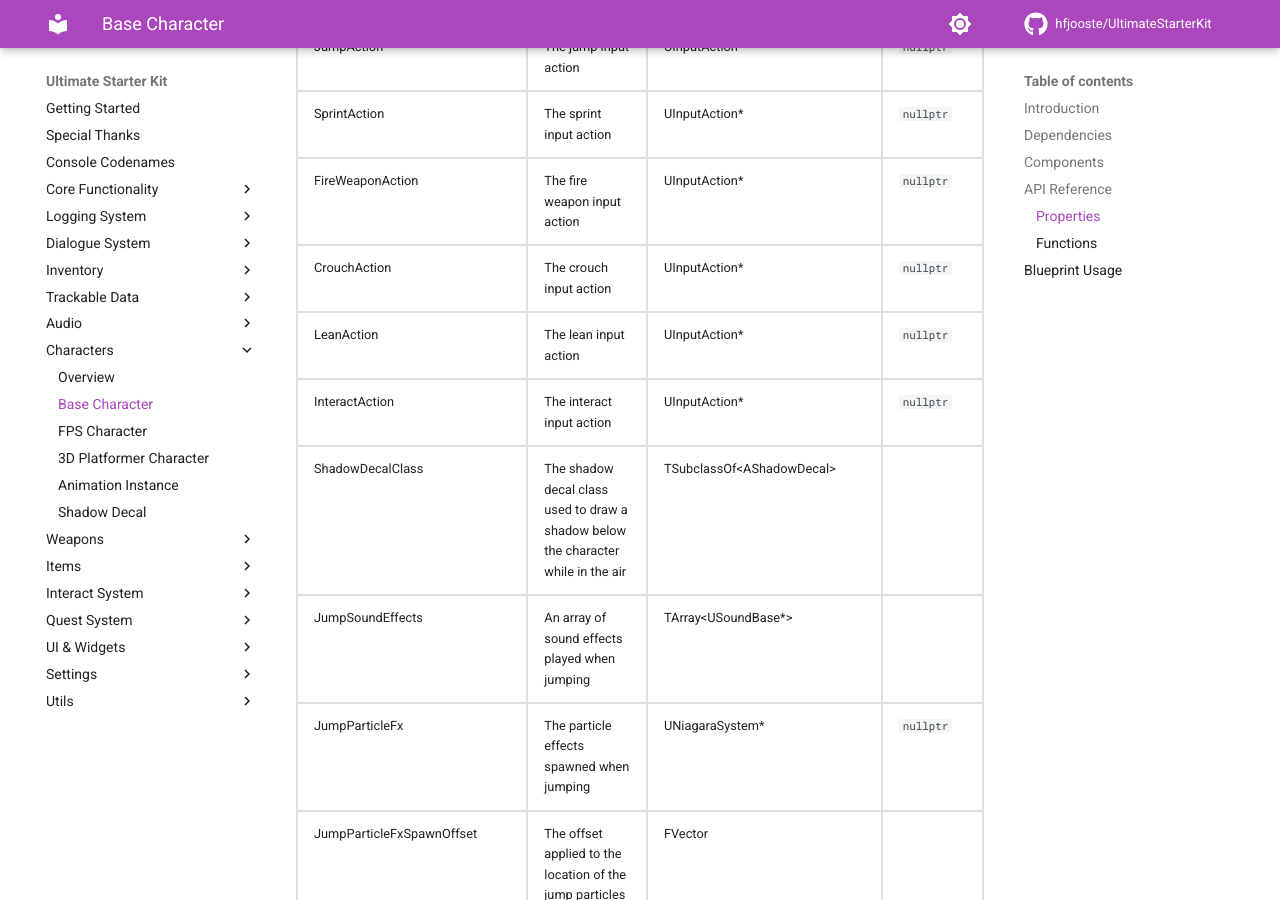
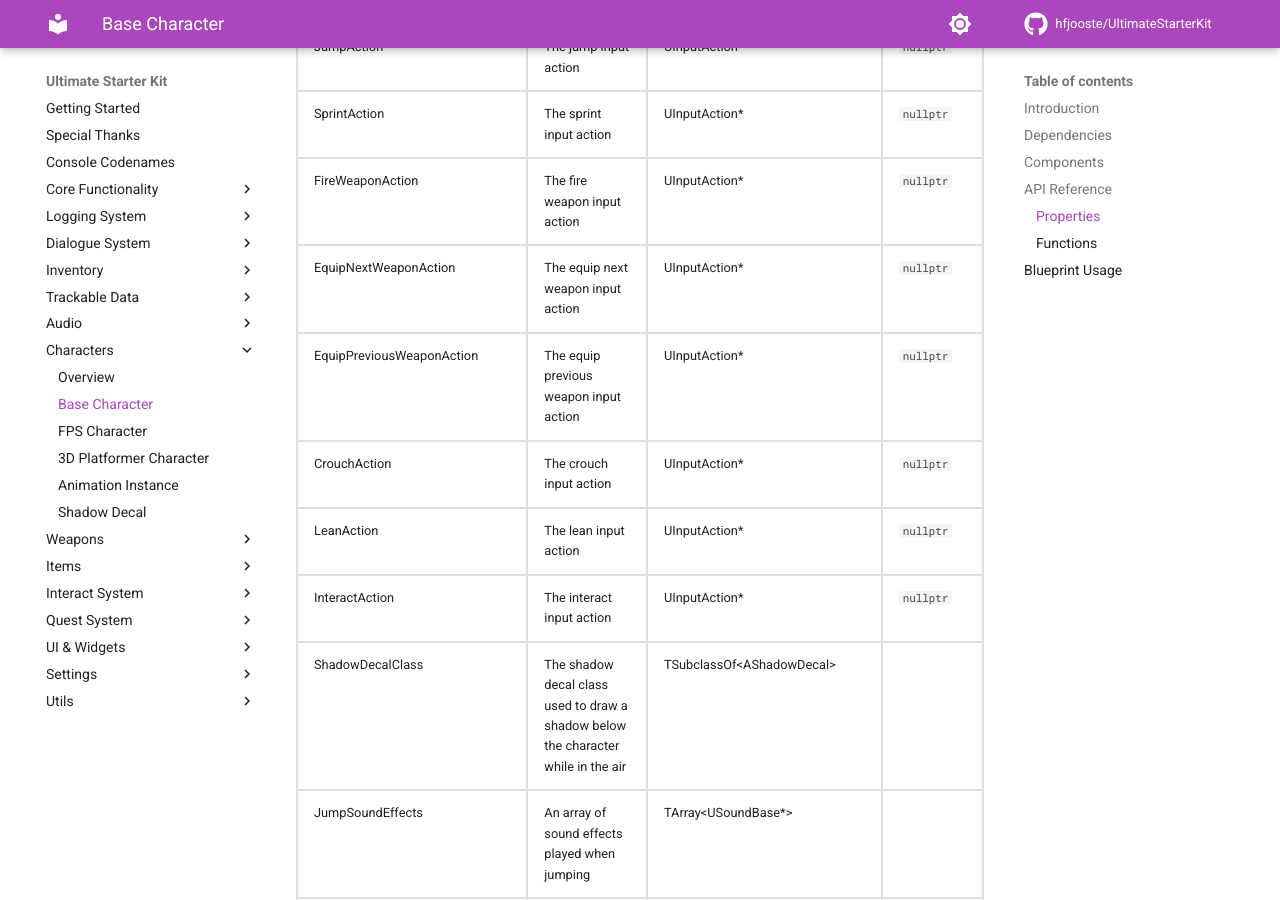
Before and after one commit to hfjooste/UltimateStarterKit, an MkDocs documentation site: the page built from docs/uskcharacter.md, in a window 1280 px wide and 900 px high, scrolled down 1201 px. Built offline with MkDocs 1.6.1 and Material for MkDocs 9.7.7, drawn with Linux system fonts in a browser that asks for light colours; comment, search, counter and statistics services are not loaded; some of the changed text lies outside the part shown.

Commit message:
Updated documentation

```diff
--- a/docs/uskcharacter.md
+++ b/docs/uskcharacter.md
@@ -70,6 +70,18 @@ The <code>USKCharacter</code> uses the following components:
 	<tr>
 		<td>FireWeaponAction</td>
 		<td>The fire weapon input action</td>
+		<td>UInputAction*</td>
+		<td><code>nullptr</code></td>
+	</tr>
+	<tr>
+		<td>EquipNextWeaponAction</td>
+		<td>The equip next weapon input action</td>
+		<td>UInputAction*</td>
+		<td><code>nullptr</code></td>
+	</tr>
+	<tr>
+		<td>EquipPreviousWeaponAction</td>
+		<td>The equip previous weapon input action</td>
 		<td>UInputAction*</td>
 		<td><code>nullptr</code></td>
 	</tr>
@@ -392,6 +404,12 @@ The <code>USKCharacter</code> uses the following components:
 		<td></td>
 	</tr>
 	<tr>
+		<td>MaxWeapons</td>
+		<td>The maximum amount of weapons that the character can carry</td>
+		<td>int</td>
+		<td>2</td>
+	</tr>
+	<tr>
 		<td>DefaultWeaponClass</td>
 		<td>The default weapon the character will equip on spawn</td>
 		<td>TSubclassOf&lt;AWeapon&gt;</td>
@@ -492,6 +510,18 @@ The <code>USKCharacter</code> uses the following components:
 		<td></td>
 	</tr>
 	<tr>
+		<td>EquipNextWeapon</td>
+		<td>Equip the next weapon in the list of available weapons</td>
+		<td></td>
+		<td></td>
+	</tr>
+	<tr>
+		<td>EquipPreviousWeapon</td>
+		<td>Equip the previous weapon in the list of available weapons</td>
+		<td></td>
+		<td></td>
+	</tr>
+	<tr>
 		<td>StartCrouching</td>
 		<td>Start crouching</td>
 		<td></td>
```
Also changed, not shown: docs/weapon.md (+8 -2 lines).
